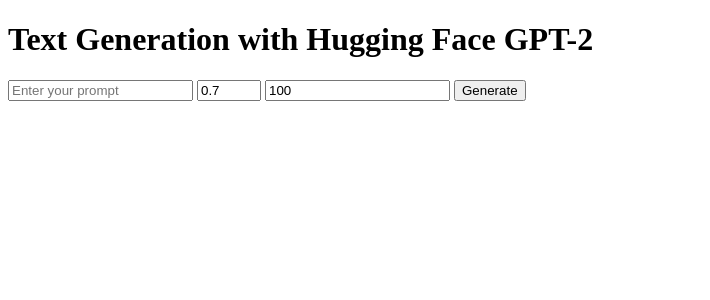
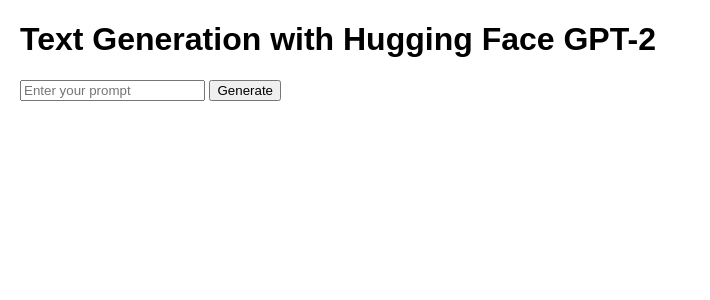
Before and after one commit to AH-bi/text-generation-vllm, a FastAPI app: page / in a window 1280 px wide. Shown: the top 300 px of the page, without its empty margins (0-710 px from the left). Run offline with FastAPI, Linux system fonts and the light colour scheme.

Commit message:
changing the interface from index.html

```diff
--- a/templates/index.html
+++ b/templates/index.html
@@ -4,14 +4,59 @@
     <meta charset="UTF-8">
     <meta name="viewport" content="width=device-width, initial-scale=1.0">
     <title>Text Generation</title>
+    <style>
+        body {
+            font-family: Arial, sans-serif;
+            margin: 20px;
+        }
+        #loading {
+            display: none;
+            margin-top: 20px;
+            font-size: 16px;
+            color: blue;
+        }
+        #result {
+            margin-top: 20px;
+            font-size: 18px;
+            white-space: pre-wrap;
+        }
+    </style>
 </head>
 <body>
     <h1>Text Generation with Hugging Face GPT-2</h1>
-    <form action="/generate/" method="post">
+    <form id="generate-form" action="/generate/" method="post">
         <input type="text" name="prompt" placeholder="Enter your prompt" required>
-        <input type="number" name="temperature" placeholder="Temperature (0.0-1.0)" step="0.1" min="0" max="1" value="0.7">
-        <input type="number" name="max_tokens" placeholder="Max Tokens" min="1" value="100">
         <button type="submit">Generate</button>
     </form>
+    <div id="loading">Generating text, please wait...</div>
+    <div id="result"></div>
+
+    <script>
+        const form = document.getElementById('generate-form');
+        const loading = document.getElementById('loading');
+        const result = document.getElementById('result');
+
+        form.onsubmit = async (event) => {
+            event.preventDefault();
+            loading.style.display = 'block';
+
+            const formData = new FormData(form);
+
+            const response = await fetch(form.action, {
+                method: 'POST',
+                body: formData,
+            });
+
+            loading.style.display = 'none';
+
+            if (response.ok) {
+                const data = await response.json();
+                result.innerText = `Prompt: ${data.prompt}\nGenerated Text: ${data.generated_text}`;
+            } else {
+                const errorData = await response.json();
+                result.innerText = `Error: ${errorData.detail}`;
+            }
+        };
+    </script>
 </body>
 </html>
```
Also changed, not shown: main.py (line endings or trailing spaces).
